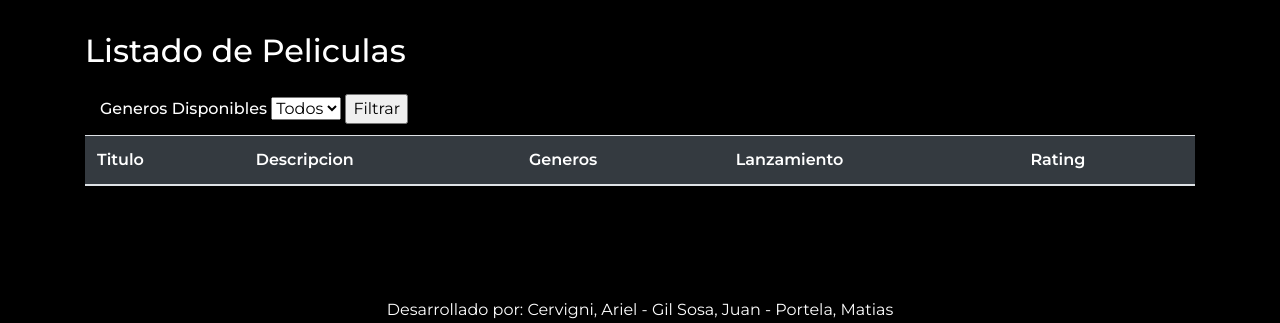
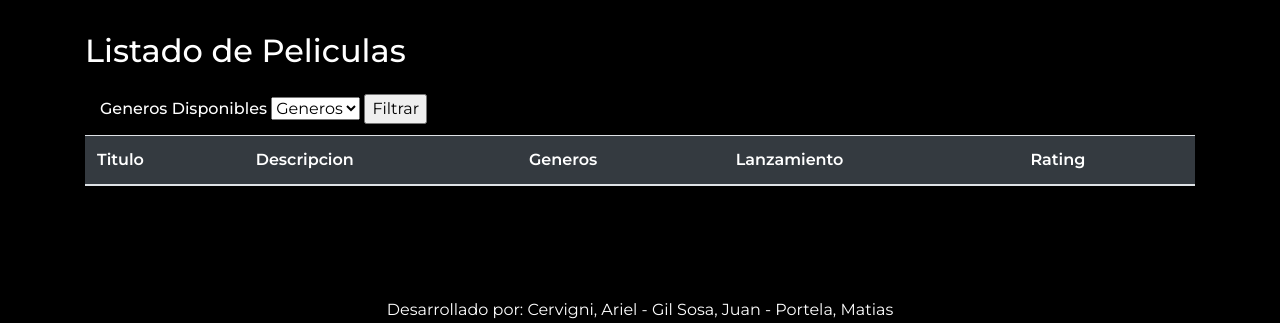
Before and after one commit to JuanGilSosa/MoviePass, a PHP site: the page made by MoviePass/Views/listMovies.php in a window 1280 px wide. Shown: the part 56-379 px from the top of the page. Run offline with PHP 8.4, Linux system fonts and the light colour scheme; the template is opened without the code that fills it, so the values that code supplies are empty; some libraries are stand-ins or nearby versions.

Commit message:
fixed select list in listMovies

```diff
--- a/MoviePass/Views/listMovies.php
+++ b/MoviePass/Views/listMovies.php
@@ -16,6 +16,7 @@
                                    Funciona para el select pero cuando tiene que
                                    mostrar todas las peliculas no lo hace
                               -->
+                                   <option selected="true" disabled="disabled">Generos</option>
                                    <option value="0">Todos</option>
                                    <?php foreach($generos as $g){ ?>
                                              <option value="<?php echo $g['id'] ?>" required><?php echo $g['name']; ?></option>
```
Also changed, not shown: 1 other file.
